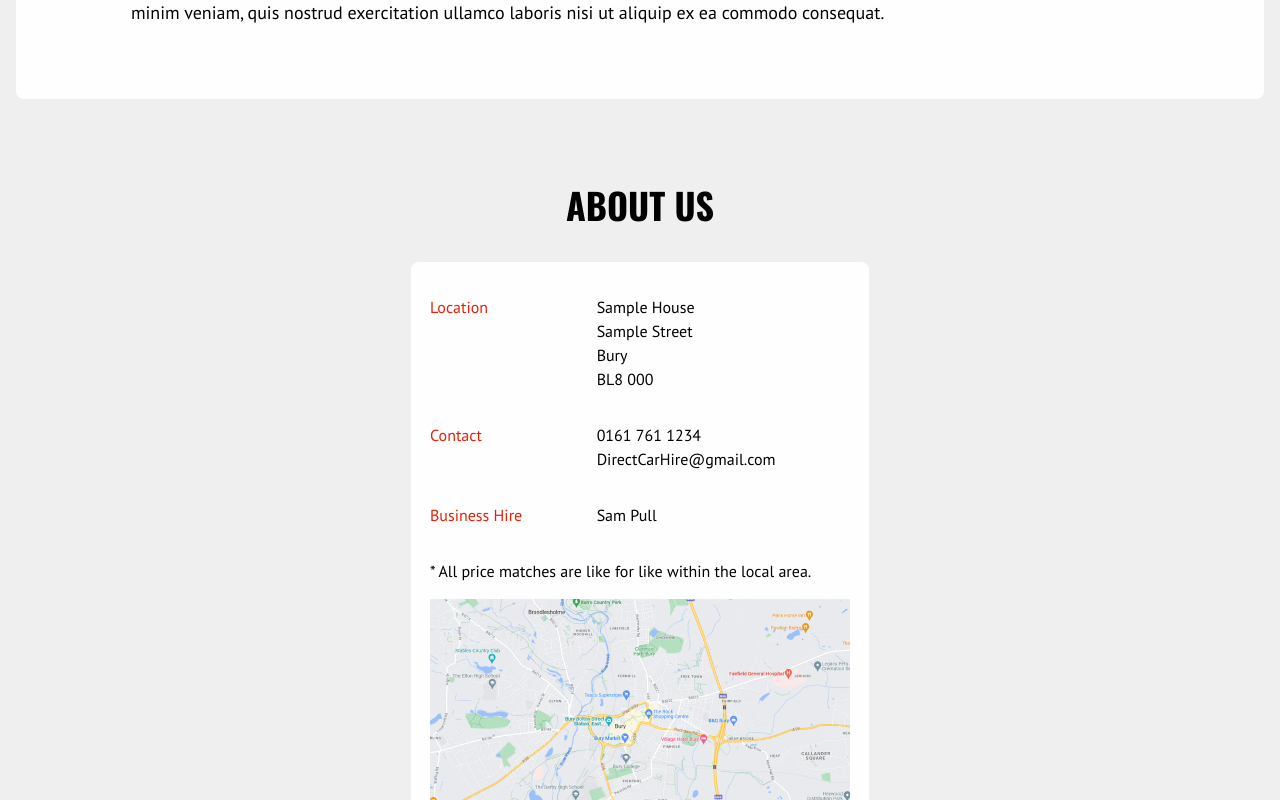
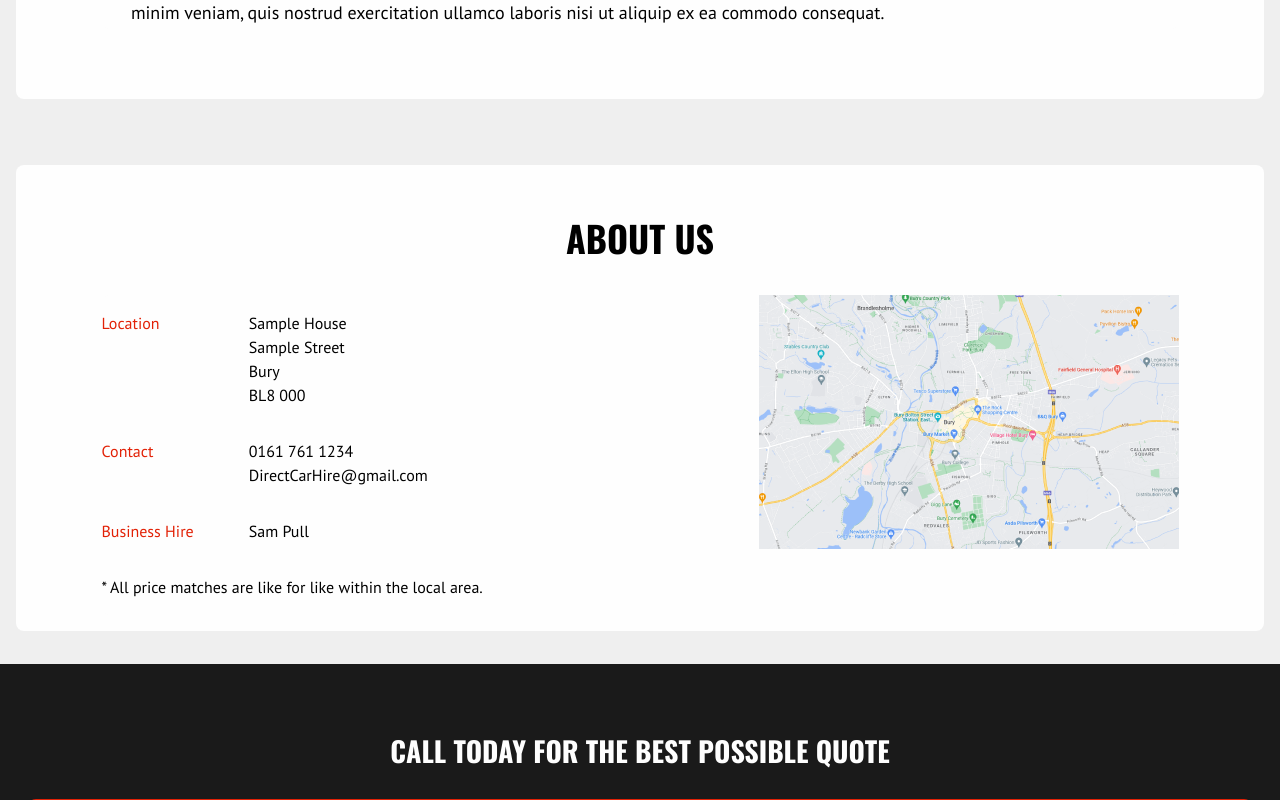
Before and after one commit to BenC0/direct-car-rentals, a Next.js app: page / in a window 1280 px wide. Shown: the part 1460-2260 px from the top of the page. Built offline with nearby package versions, Linux system fonts and the light colour scheme.

Commit message:
Desktop styling - about us

```diff
--- a/src/app/modules/aboutUs/index.js
+++ b/src/app/modules/aboutUs/index.js
@@ -5,9 +5,9 @@ import { oswald, ptsans } from "../../styles/fonts"
 export function AboutUs(props) {
 	return  (
         <section className={`${styles.AboutUs} content-wrapper`}>
-            <div className='content a-center j-center column'>
+            <div className={`${styles.AboutUsContainer} content a-center j-center column`}>
                 <h3 className={`${styles.AboutUsTitle} ${oswald.className}`}>About Us</h3>
-                <div className={styles.AboutUsContent}>
+                <div className={`${styles.AboutUsContent} m-column`}>
                     <div className={styles.AboutUsTable}>
                         <p className={styles.AboutUsTableLabel}>Location</p>
                         <p className={styles.AboutUsTableValue}>Sample House <br />Sample Street <br />Bury <br />BL8 000</p>
@@ -15,8 +15,8 @@ export function AboutUs(props) {
                         <p className={styles.AboutUsTableValue}>0161 761 1234<br />DirectCarHire@gmail.com</p>
                         <p className={styles.AboutUsTableLabel}>Business Hire</p>
                         <p className={styles.AboutUsTableValue}>Sam Pull</p>
+                        <p className={styles.AboutUsTableFooter}>*  All price matches are like for like within the local area.</p>
                     </div>
-                    <p>*  All price matches are like for like within the local area.</p>
                     <a href="">
                         <Image src="/map.png" width="420" height="254" />
                     </a>
--- a/src/app/modules/aboutUs/index.module.css
+++ b/src/app/modules/aboutUs/index.module.css
@@ -9,10 +9,14 @@
 }
 
 .AboutUsContent {
+    display: flex;
+    width: 100%;
     font-size: 16px;
     line-height: 24px;
+    max-width: 1077px;
     border-radius: 8px;
     padding: 1.1em 1.2em;
+    justify-content: space-between;
     background-color: var(--white);
 }
 
@@ -24,3 +28,22 @@
 .AboutUsTableLabel {
     color: var(--red);
 }
+
+.AboutUsTableFooter {
+    grid-column: 1 / span 2;
+}
+
+@media screen and (min-width: 600px) {
+    .AboutUs {
+        padding: 33px 1em;
+    }
+
+    .AboutUsContainer {
+        border-radius: 8px;
+        background-color: var(--white);
+    }
+
+    .AboutUsContent {
+        padding: 0;
+    }
+}
```
